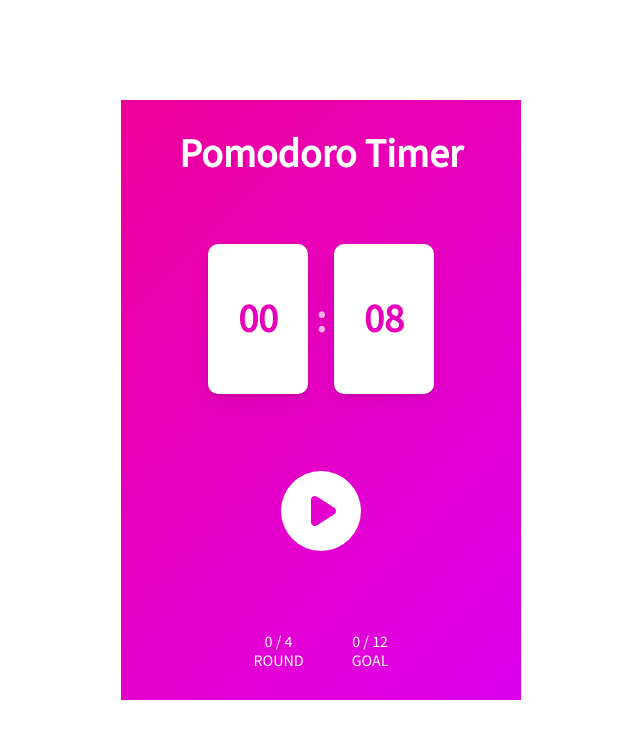
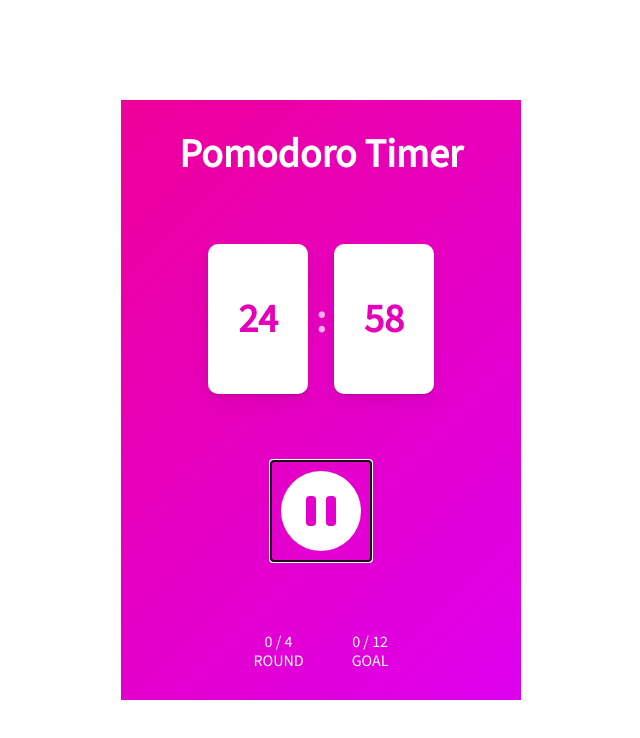
Before and after one commit to sarangdaddy/React-TS-Playground, a React (Create React App) app: page / in a window 1280 px wide. Both pictures are taken after a click on the icon 640 px from the left and 510 px from the top of the page. Shown: the top 738 px of the page, without its empty margins (319-959 px from the left). Built offline with nearby package versions, Linux system fonts and the light colour scheme; a web font is replaced by a local one.

Commit message:
Feat : Pomodoro Timer 구현
- Framer Motion을 활용한 애니메이션 효과 적용

```diff
--- a/src/atoms/index.tsx
+++ b/src/atoms/index.tsx
@@ -1,7 +1,7 @@
 import { atom } from 'recoil';
 
 export enum InitialValues {
-  'TIME' = 10,
+  'TIME' = 1500, // 타이머 시간 세팅
   'ROUND' = 0,
   'GOAL' = 0,
   'MAX_ROUND' = 4,
--- a/src/components/App/index.tsx
+++ b/src/components/App/index.tsx
@@ -1,36 +1,23 @@
-import { useEffect, useRef } from 'react';
+import { useEffect, useRef, useState } from 'react';
 import { useRecoilState } from 'recoil';
 import { InitialValues, goalState, roundState, timeState } from '@/atoms';
+
 import * as S from './styled';
+import { AnimatePresence } from 'framer-motion';
 
 function App() {
   const [time, setTime] = useRecoilState(timeState);
   const [round, setRound] = useRecoilState(roundState);
   const [goal, setGoal] = useRecoilState(goalState);
+  const [isOnStart, setIsOnStart] = useState<boolean>(false);
+
   const intervalRef = useRef<NodeJS.Timeout | number | null>(null);
   const min = Math.floor(time / 60);
   const sec = time % 60;
 
-  if (time === 0) {
-    setRound((prev) => prev + 1);
-    setTime(InitialValues.TIME);
-  }
+  const handleStart = () => {
+    setIsOnStart((prev) => !prev);
 
-  if (round === InitialValues.MAX_ROUND) {
-    setGoal((prev) => prev + 1);
-    setRound(InitialValues.ROUND);
-  }
-
-  if (goal === InitialValues.MAX_GOAL) {
-    if (intervalRef.current) {
-      clearInterval(intervalRef.current);
-    }
-    setTime(InitialValues.TIME);
-    setRound(InitialValues.ROUND);
-    setGoal(InitialValues.GOAL);
-  }
-
-  const handleStart = () => {
     if (intervalRef.current) {
       clearInterval(intervalRef.current);
       intervalRef.current = null;
@@ -43,23 +30,64 @@ function App() {
   };
 
   useEffect(() => {
-    return () => {
+    if (time === 0) {
+      setTime(InitialValues.TIME);
+      setRound((prev) => prev + 1);
+    }
+  }, [time]);
+
+  useEffect(() => {
+    if (round === InitialValues.MAX_ROUND) {
+      setGoal((prev) => prev + 1);
+      setRound(InitialValues.ROUND);
+    }
+  }, [round]);
+
+  useEffect(() => {
+    if (goal === InitialValues.MAX_GOAL) {
+      setTime(InitialValues.TIME);
+      setRound(InitialValues.ROUND);
+      setGoal(InitialValues.GOAL);
       if (intervalRef.current) {
         clearInterval(intervalRef.current);
+        intervalRef.current = null;
       }
-    };
-  }, []);
+    }
+  }, [goal]);
 
   return (
     <S.Wrapper>
       <S.Title>Pomodoro Timer</S.Title>
       <S.TimeBox>
-        <S.Box>{min.toString().padStart(2, '0')}</S.Box>
+        <AnimatePresence mode="wait">
+          <S.Box
+            key={min}
+            variants={S.boxVariants}
+            initial="initial"
+            animate="visible"
+          >
+            {min.toString().padStart(2, '0')}
+          </S.Box>
+        </AnimatePresence>
         <span>:</span>
-        <S.Box>{sec.toString().padStart(2, '0')}</S.Box>
+        <AnimatePresence mode="wait">
+          <S.Box
+            key={sec}
+            variants={S.boxVariants}
+            initial="initial"
+            animate="visible"
+          >
+            {sec.toString().padStart(2, '0')}
+          </S.Box>
+        </AnimatePresence>
       </S.TimeBox>
-      <S.PlayButton>
-        <svg
+      <S.BtnContainer>
+        {!isOnStart ? (
+          <S.BtnSvg
+            variants={S.btnVariants}
+            initial="initial"
+            whileHover="hover"
+            whileTap="tap"
             onClick={handleStart}
             viewBox="0 0 20 20"
             xmlns="http://www.w3.org/2000/svg"
@@ -71,8 +99,27 @@ function App() {
               fillRule="evenodd"
               d="M2 10a8 8 0 1116 0 8 8 0 01-16 0zm6.39-2.908a.75.75 0 01.766.027l3.5 2.25a.75.75 0 010 1.262l-3.5 2.25A.75.75 0 018 12.25v-4.5a.75.75 0 01.39-.658z"
             />
-        </svg>
-      </S.PlayButton>
+          </S.BtnSvg>
+        ) : (
+          <S.BtnSvg
+            variants={S.btnVariants}
+            initial="initial"
+            whileHover="hover"
+            whileTap="tap"
+            onClick={handleStart}
+            viewBox="0 0 20 20"
+            xmlns="http://www.w3.org/2000/svg"
+            aria-hidden="true"
+          >
+            <path
+              fill="white"
+              clipRule="evenodd"
+              fillRule="evenodd"
+              d="M2 10a8 8 0 1116 0 8 8 0 01-16 0zm5-2.25A.75.75 0 017.75 7h.5a.75.75 0 01.75.75v4.5a.75.75 0 01-.75.75h-.5a.75.75 0 01-.75-.75v-4.5zm4 0a.75.75 0 01.75-.75h.5a.75.75 0 01.75.75v4.5a.75.75 0 01-.75.75h-.5a.75.75 0 01-.75-.75v-4.5z"
+            />
+          </S.BtnSvg>
+        )}
+      </S.BtnContainer>
       <S.InfoBox>
         <div>
           <span>
--- a/src/components/App/styled.ts
+++ b/src/components/App/styled.ts
@@ -32,6 +32,11 @@ export const TimeBox = styled.div`
   }
 `;
 
+export const boxVariants = {
+  initial: { opacity: 0, scale: 0.8 },
+  visible: { opacity: 1, scale: 1, transition: { duration: 0.3 } },
+};
+
 export const Box = styled(motion.div)`
   background-color: rgba(255, 255, 255, 1);
   border-radius: 10px;
@@ -46,13 +51,26 @@ export const Box = styled(motion.div)`
     0 10px 20px rgba(0, 0, 0, 0.06);
 `;
 
-export const PlayButton = styled.div`
+export const BtnContainer = styled.div`
   color: white;
+`;
 
-  svg {
-    width: 100px;
-    height: 100px;
-  }
+export const btnVariants = {
+  initial: {},
+  hover: {
+    scale: 1.1,
+    transition: { duration: 0.4 },
+  },
+  tap: {
+    scale: 0.9,
+    transition: { duration: 0.4 },
+  },
+};
+
+export const BtnSvg = styled(motion.svg)`
+  width: 100px;
+  height: 100px;
+  cursor: pointer;
 `;
 
 export const InfoBox = styled.div`
```
Lines whose indentation alone changed are shown as unchanged.
